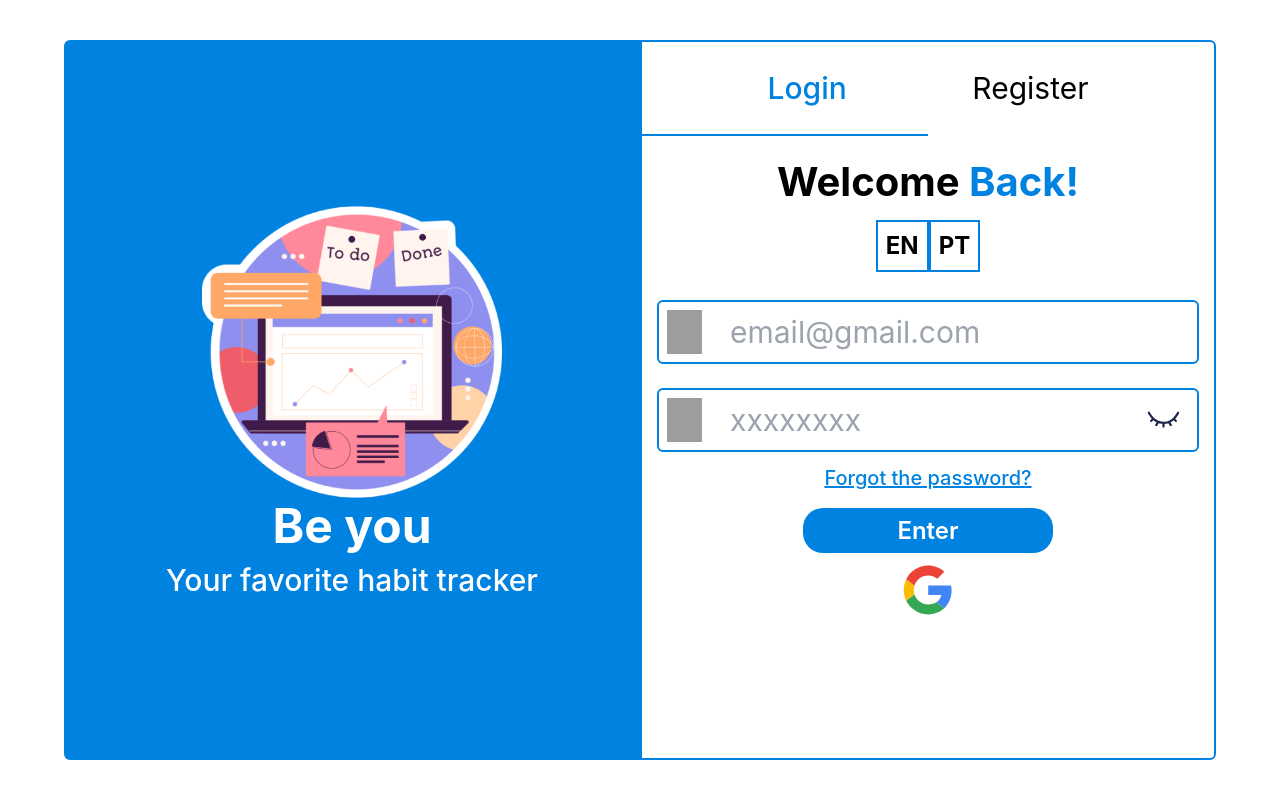
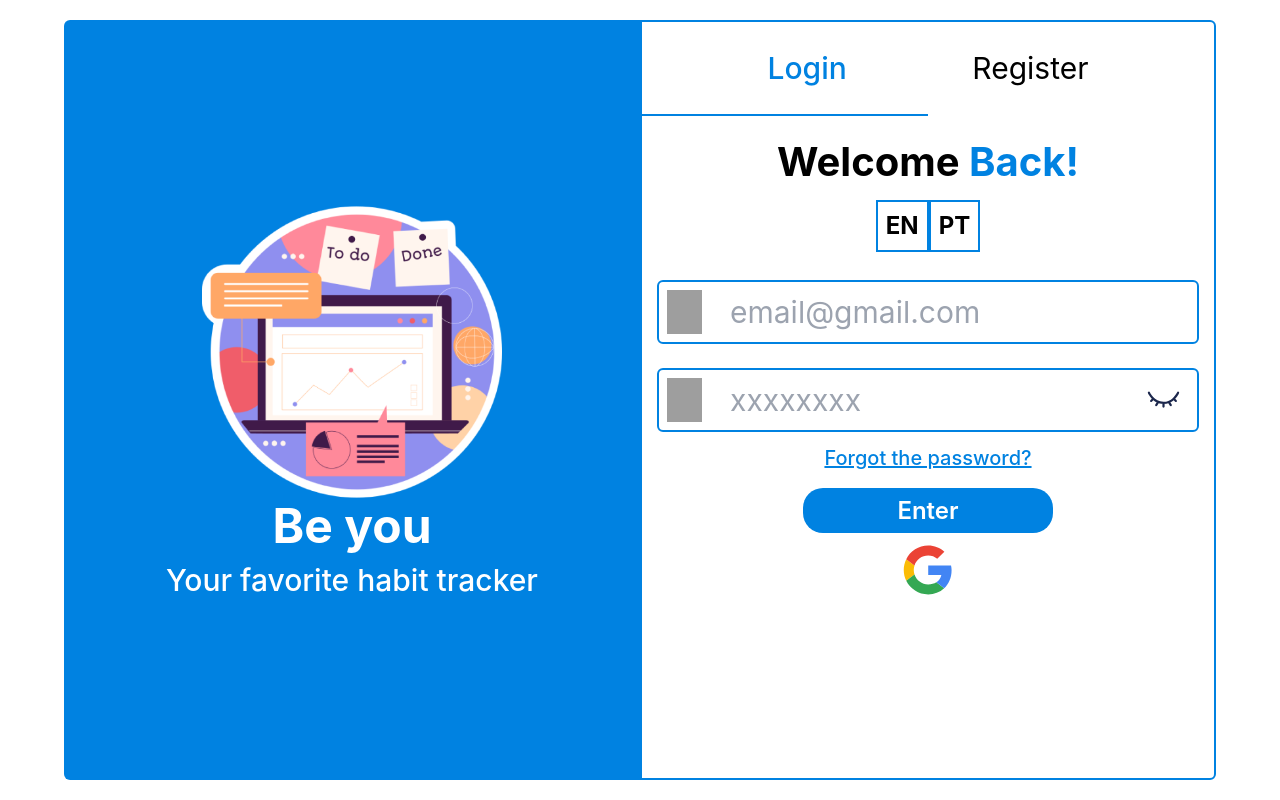
Before and after one commit to AndDev741/Beyou-Frontend, a React (Create React App) app: page / in a window 1280 px wide. Built offline with nearby package versions, Linux system fonts and the light colour scheme; grey boxes are pictures that could not be loaded.

Commit message:
fix: Now the heigth of login and register page have a min-h

```diff
--- a/src/pages/authentication/login/login.js
+++ b/src/pages/authentication/login/login.js
@@ -113,11 +113,11 @@ function Login(){
 
     return(
         <div className="min-h-[100vh] lg:flex items-center justify-center">
-            <div className="hidden lg:flex flex-col items-center justify-center -4 w-[45vw] h-[90vh] bg-blueMain rounded-l-md">
+            <div className="hidden lg:flex flex-col items-center justify-center -4 lg:w-[45vw] lg:min-h-[95vh] bg-blueMain rounded-l-md">
                 <Logo/>
             </div>
 
-            <div className="lg:w-[45vw] lg:h-[90vh] lg:border-solid lg:border-2 border-blueMain lg:rounded-r-md">
+            <div className="lg:w-[45vw] lg:min-h-[95vh]  lg:border-solid lg:border-2 border-blueMain lg:rounded-r-md">
                 <Header/>
                 <main className="flex flex-col items-center mt-6 lg:mt-4">
                     <h1 className="text-center text-[40px] font-bold">{t('Welcome')}
--- a/src/pages/authentication/register/register.js
+++ b/src/pages/authentication/register/register.js
@@ -79,11 +79,11 @@ function Register(){
     return(
         <div className="min-h-[100vh] lg:flex items-center justify-center">
 
-            <div className="hidden lg:flex flex-col items-center justify-center -4 w-[45vw] h-[90vh] bg-blueMain rounded-l-md">
+            <div className="hidden lg:flex flex-col items-center justify-center -4 w-[45vw] min-h-[95vh] bg-blueMain rounded-l-md">
                 <Logo/>
             </div>
 
-            <div className="lg:w-[45vw] lg:h-[90vh] lg:border-solid lg:border-2 border-blueMain lg:rounded-r-md">
+            <div className="lg:w-[45vw] lg:min-h-[95vh] lg:border-solid lg:border-2 border-blueMain lg:rounded-r-md">
                 <Header />
 
                 <main className="flex flex-col items-center mt-6 lg:mt-2">
```
